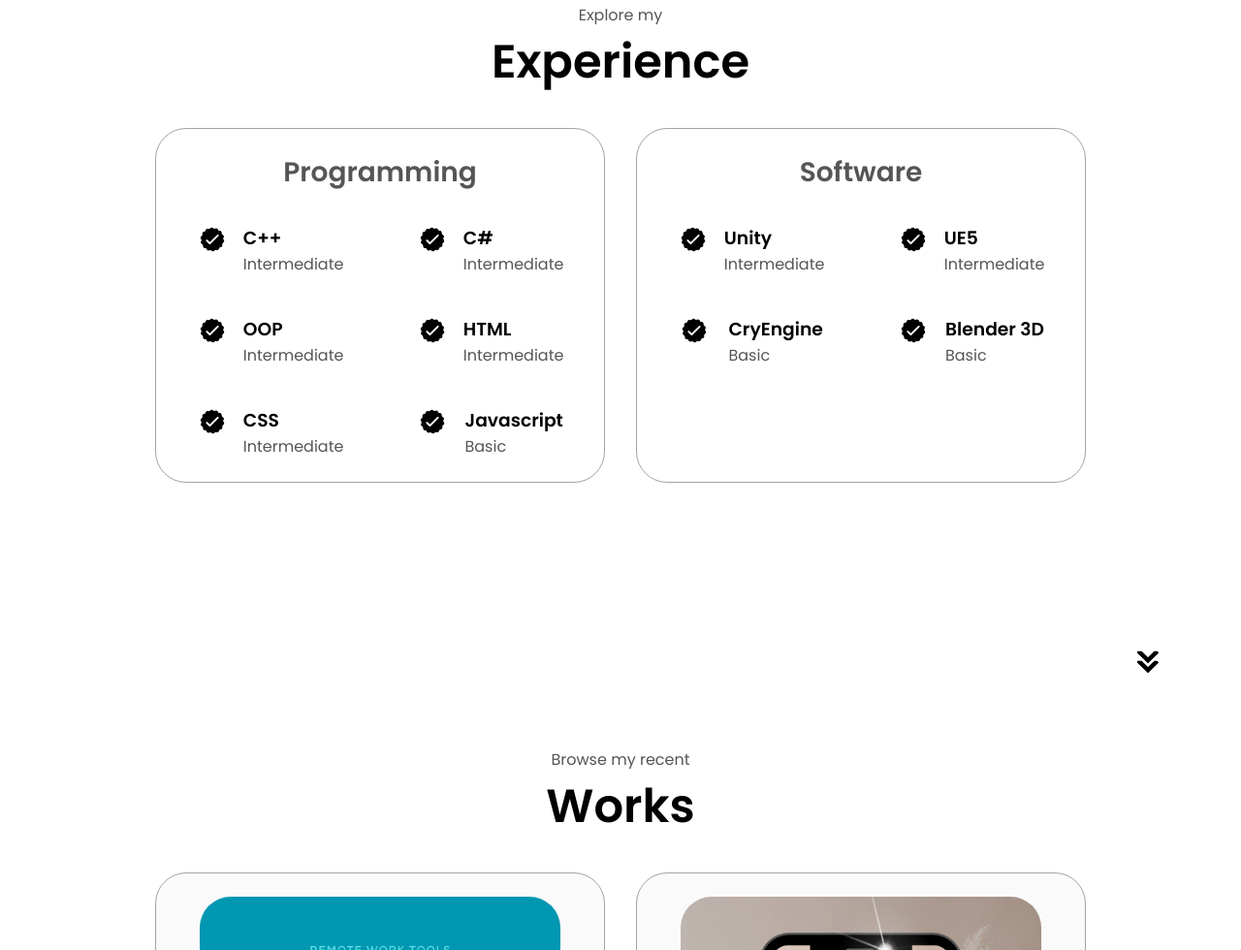
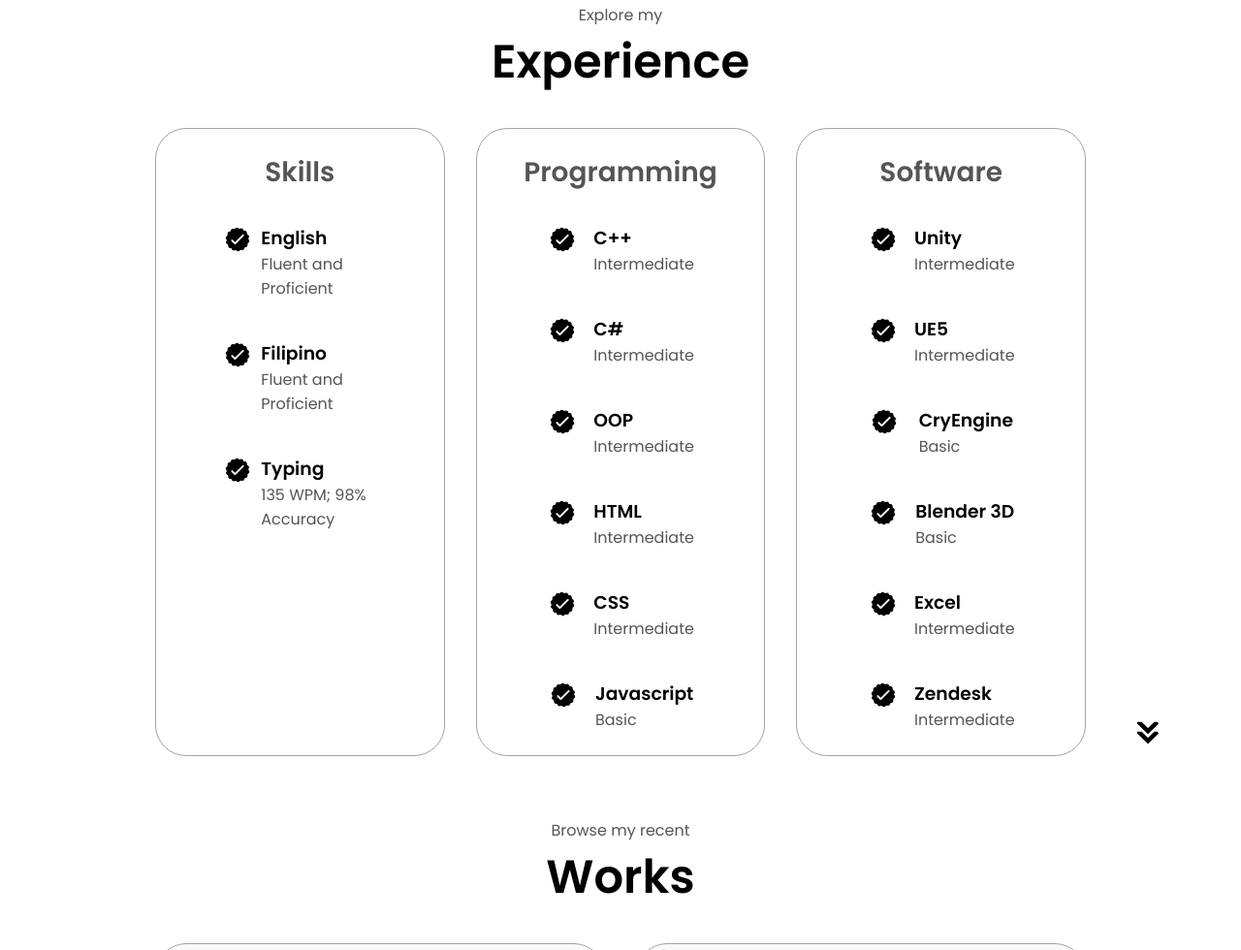
Before and after one commit to mokie-am/html-css-js-portfolio, a plain HTML site: page index.html in a window 1280 px wide. Shown: the part 1693-2673 px from the top of the page at 97% size. Drawn offline with Linux system fonts and the light colour scheme.

Commit message:
Update index.html
Added skills and languages

```diff
--- a/index.html
+++ b/index.html
@@ -123,6 +123,41 @@
         <div class="experience-details-container">
             <div class="about-containers">
                 <div class="details-container">
+                    <h2 class="experience-sub-title">Skills</h2>
+                    <div class="article-container">
+                        <article>
+                            <img
+                            src="./assets/checkmark.png"
+                            alt="Experience Icon" class="icon"
+                            />
+                            <div>
+                                <h3>English</h3>
+                                <p>Fluent and Proficient</p>
+                            </div>
+                        </article>
+                        <article>
+                            <img
+                            src="./assets/checkmark.png"
+                            alt="Experience Icon" class="icon"
+                            />
+                            <div>
+                                <h3>Filipino</h3>
+                                <p>Fluent and Proficient</p>
+                            </div>
+                        </article>
+                        <article>
+                            <img
+                            src="./assets/checkmark.png"
+                            alt="Experience Icon" class="icon"
+                            />
+                            <div>
+                                <h3>Typing</h3>
+                                <p>135 WPM; 98% Accuracy</p>
+                            </div>
+                        </article>
+                    </div>
+                </div>
+                <div class="details-container">
                     <h2 class="experience-sub-title">Programming</h2>
                     <div class="article-container">
                         <article>
@@ -228,6 +263,26 @@
                             <div>
                                 <h3>Blender 3D</h3>
                                 <p>Basic</p>
+                            </div>
+                        </article>
+                        <article>
+                            <img
+                            src="./assets/checkmark.png"
+                            alt="Experience Icon" class="icon"
+                            />
+                            <div>
+                                <h3>Excel</h3>
+                                <p>Intermediate</p>
+                            </div>
+                        </article>
+                        <article>
+                            <img
+                            src="./assets/checkmark.png"
+                            alt="Experience Icon" class="icon"
+                            />
+                            <div>
+                                <h3>Zendesk</h3>
+                                <p>Intermediate</p>
                             </div>
                         </article>
                     </div>
```
